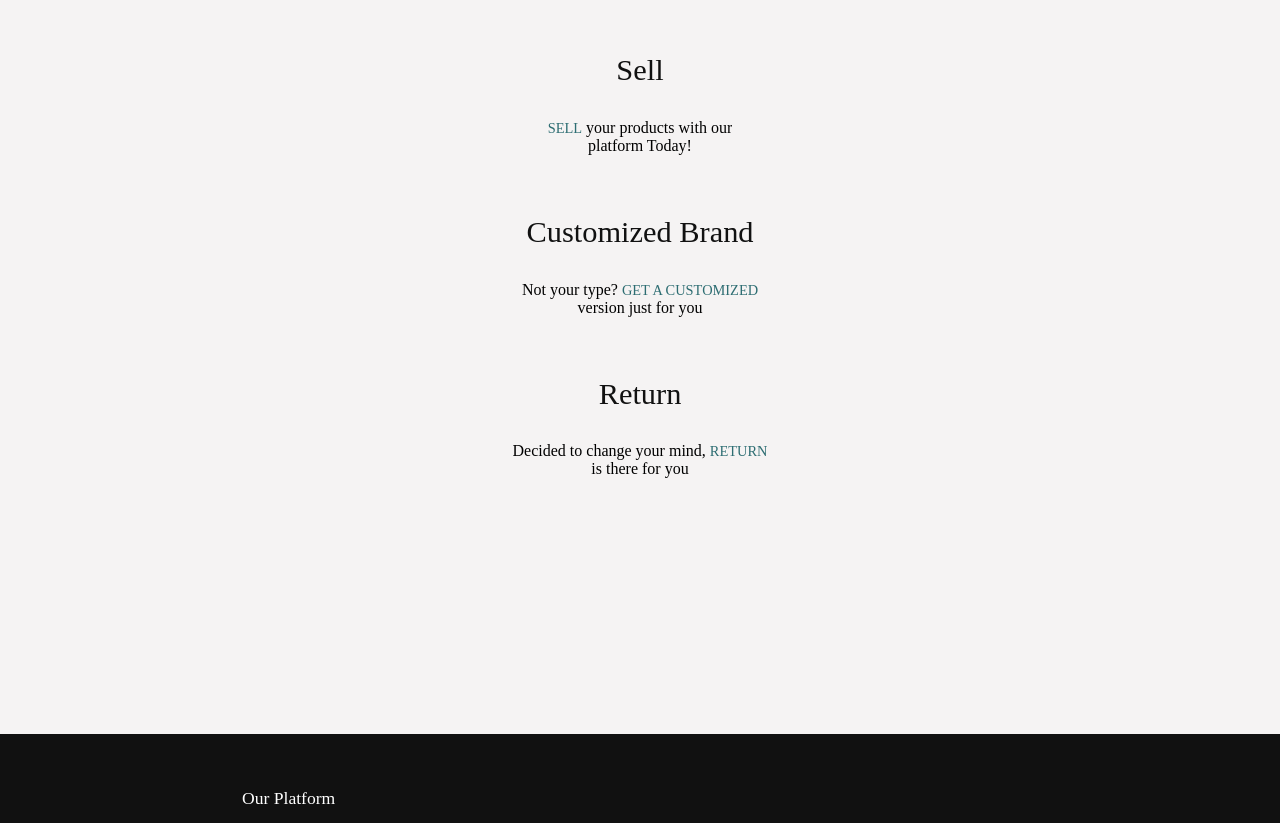
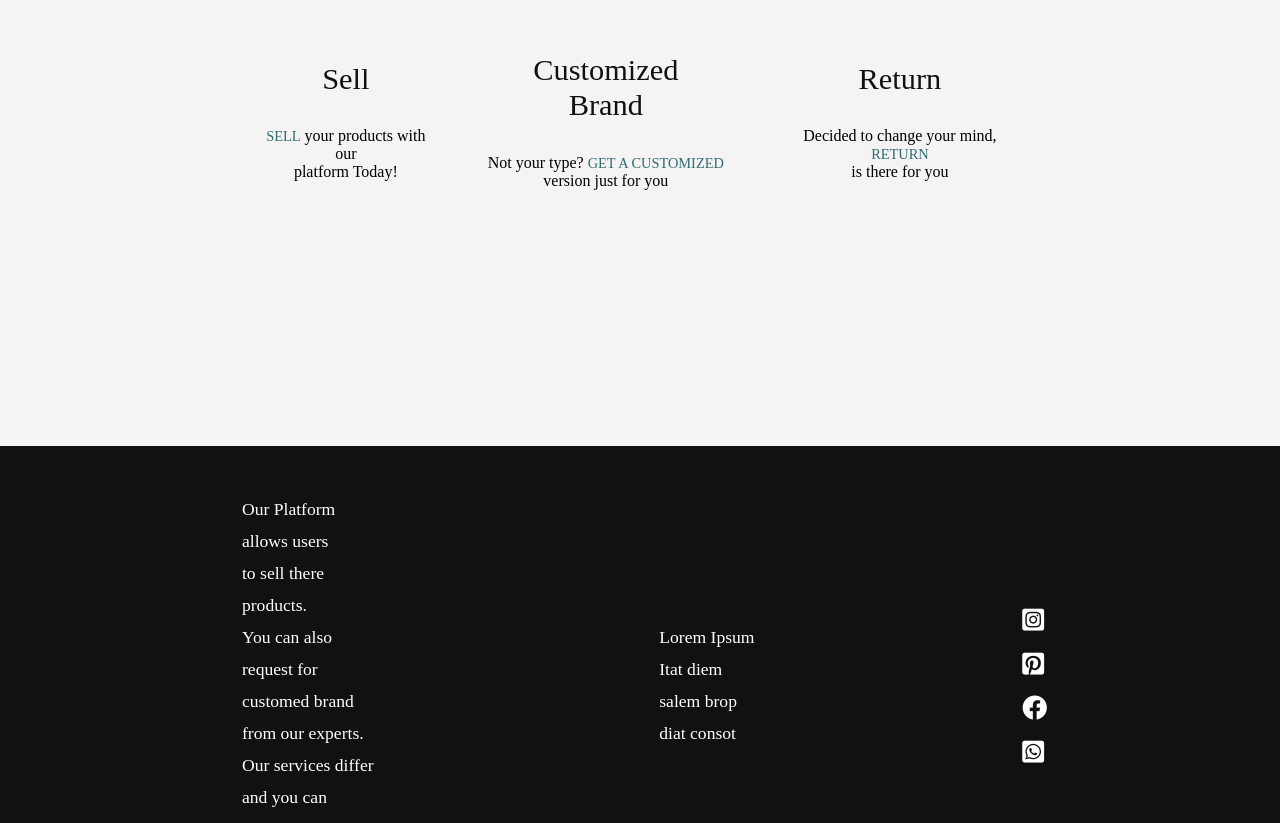
Before and after one commit to gamersprogrammer/EzeHComplex-, a plain HTML site: page sell.html in a window 1280 px wide. Shown: the part 2984-3807 px from the top of the page. Drawn offline with Linux system fonts and the light colour scheme.

Commit message:
Update sell.css

```diff
--- a/sell.css
+++ b/sell.css
@@ -250,3 +250,10 @@ button{
             font-size: 1.1rem;
         }
     }
+@media (min-width: 1000px){
+    .services{
+        display: flex;
+        flex-direction: row;
+        gap: 30px;
+    }
+}
```
